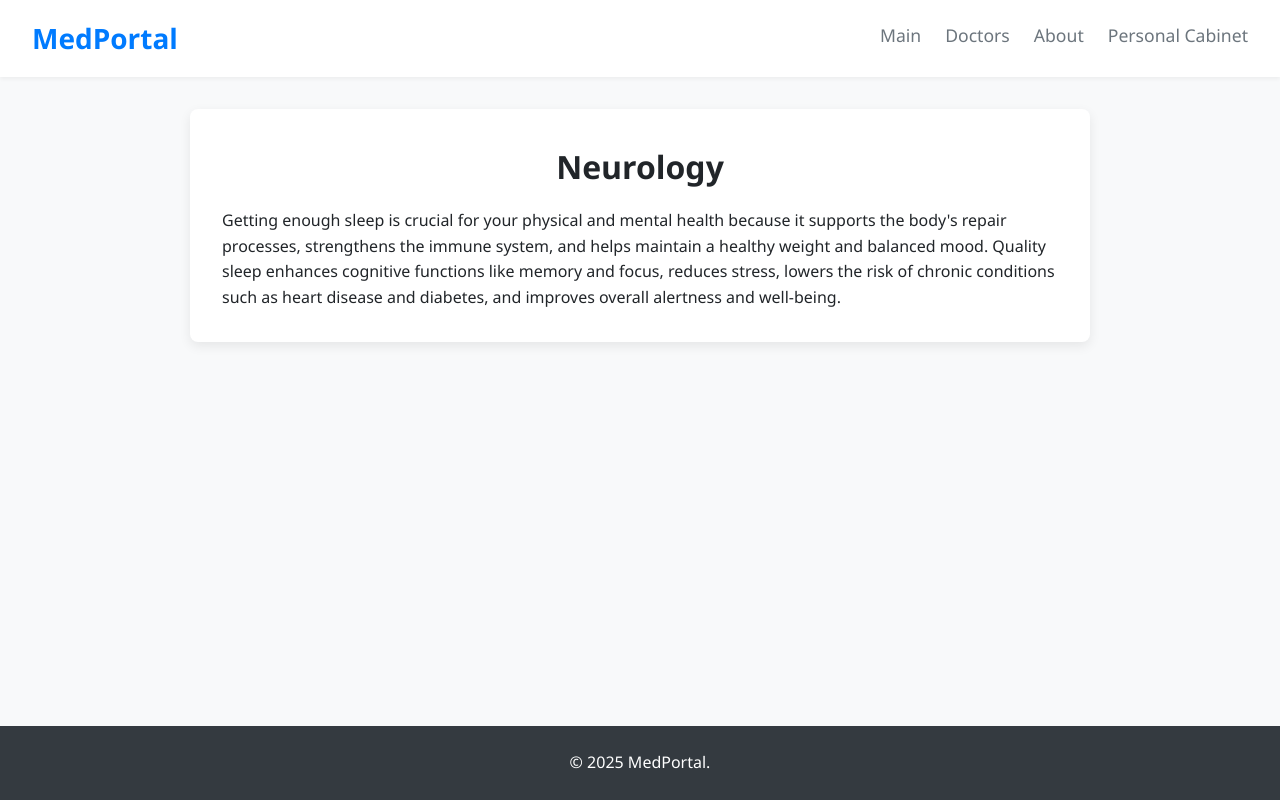
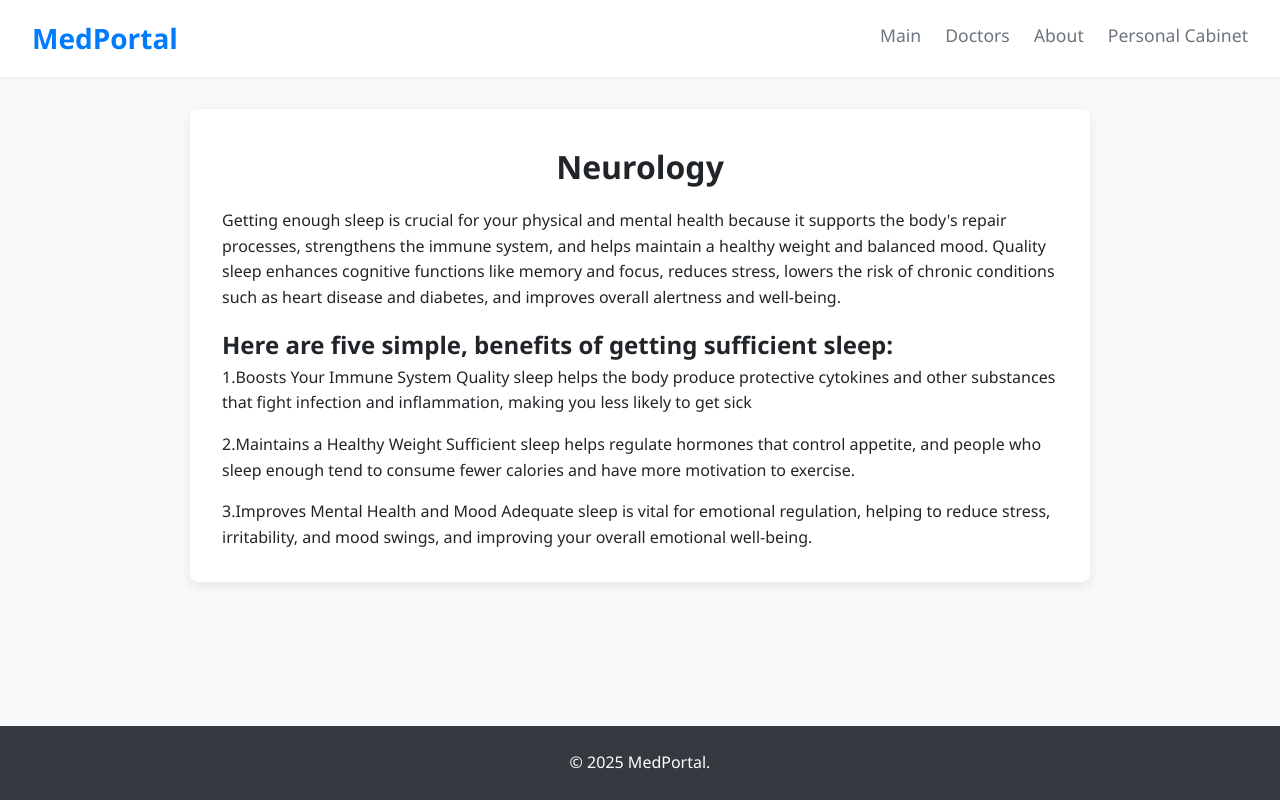
Before and after one commit to Cauteros974/medical-portal, a React (Vite) app: page /neurology in a window 1280 px wide. Built offline with nearby package versions, Linux system fonts and the light colour scheme.

Commit message:
Update Neurology.jsx

```diff
--- a/src/components/Neurology.jsx
+++ b/src/components/Neurology.jsx
@@ -8,6 +8,27 @@ const Neurology = () => (
                 functions like memory and focus, reduces stress, lowers the risk of chronic conditions such as heart disease and diabetes,
                 and improves overall alertness and well-being.
             </p>
+
+            <h1 style={{ textAlign: 'center', marginBottom: '1rem' }}></h1>
+            <h2>Here are five simple, benefits of getting sufficient sleep:</h2>
+            <p>1.Boosts Your Immune System Quality sleep helps the body produce protective
+                cytokines and other substances that fight infection and inflammation, making
+                you less likely to get sick
+            </p>
+
+            <h1 style={{ textAlign: 'center', marginBottom: '1rem' }}></h1>
+            <p>
+                2.Maintains a Healthy Weight Sufficient sleep helps regulate hormones that control
+                appetite, and people who sleep enough tend to consume fewer calories and have more
+                motivation to exercise.
+            </p>
+
+            <h1 style={{ textAlign: 'center', marginBottom: '1rem' }}></h1>
+            <p>
+                3.Improves Mental Health and Mood Adequate sleep is vital for emotional regulation,
+                helping to reduce stress, irritability, and mood swings, and improving your overall
+                emotional well-being.
+            </p>
         </div>
     </div>
 );
```
